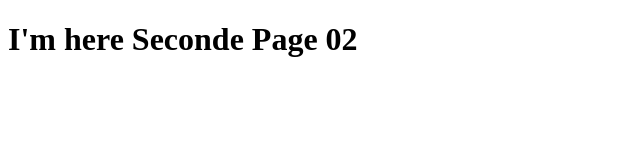
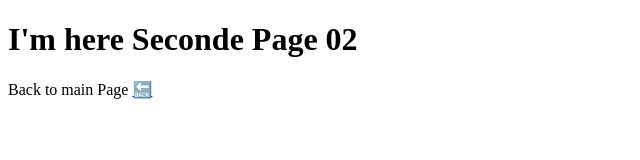
Before and after one commit to eric-antonio/CSS-full-Course, a plain HTML site: page 06_Typography/07_Styling Links/two.html in a window 1280 px wide. Shown: the whole page, without its empty margins (0-640 px from the left). Drawn offline with Linux system fonts and the light colour scheme.

Commit message:
Update two.html

```diff
--- a/06_Typography/07_Styling Links/two.html
+++ b/06_Typography/07_Styling Links/two.html
@@ -10,6 +10,9 @@
     <header>
         <h1>I'm here Seconde Page 02</h1>
     </header>
+    <main>
+        <p>Back to main Page <a href="index.html">🔙</a></p>
+    </main>
 
 </body>
 </html>
```
